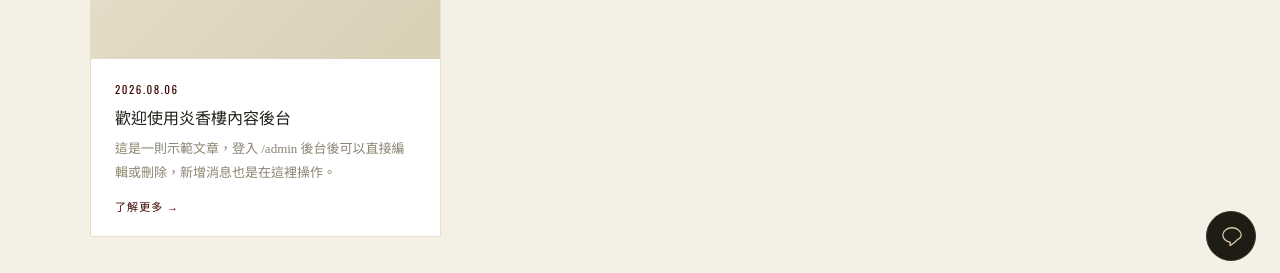
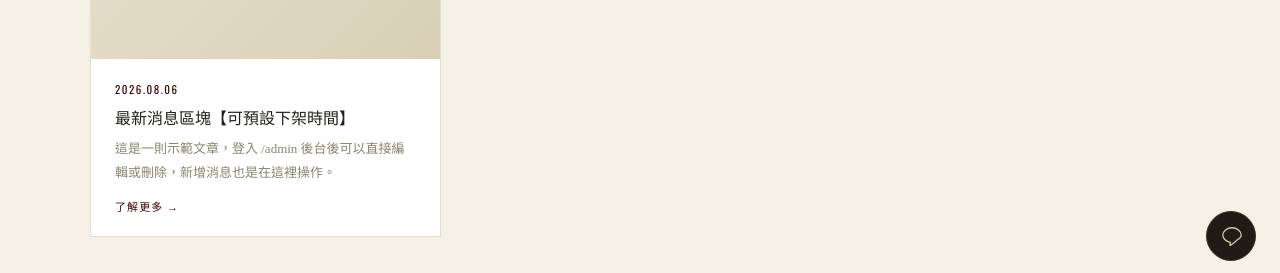
Before and after one commit to yanxianglou/yanxianglou.github.io, a Jekyll site: the page built from index.html, in a window 1280 px wide and 900 px high, scrolled down 2351 px. Shown: the part 150-423 px from the top of the window. Built offline with Jekyll 4.4.1, drawn with Linux system fonts in a browser that asks for light colours.

Commit message:
Update 最新消息 “2026-08-06-welcome”

```diff
--- a/_news/2026-08-06-welcome.md
+++ b/_news/2026-08-06-welcome.md
@@ -1,5 +1,5 @@
 ---
-title: 歡迎使用炎香樓內容後台
+title: 最新消息區塊【可預設下架時間】
 date: 2026-08-06
 excerpt: 這是一則示範文章，登入 /admin 後台後可以直接編輯或刪除，新增消息也是在這裡操作。
 image: ""
```
